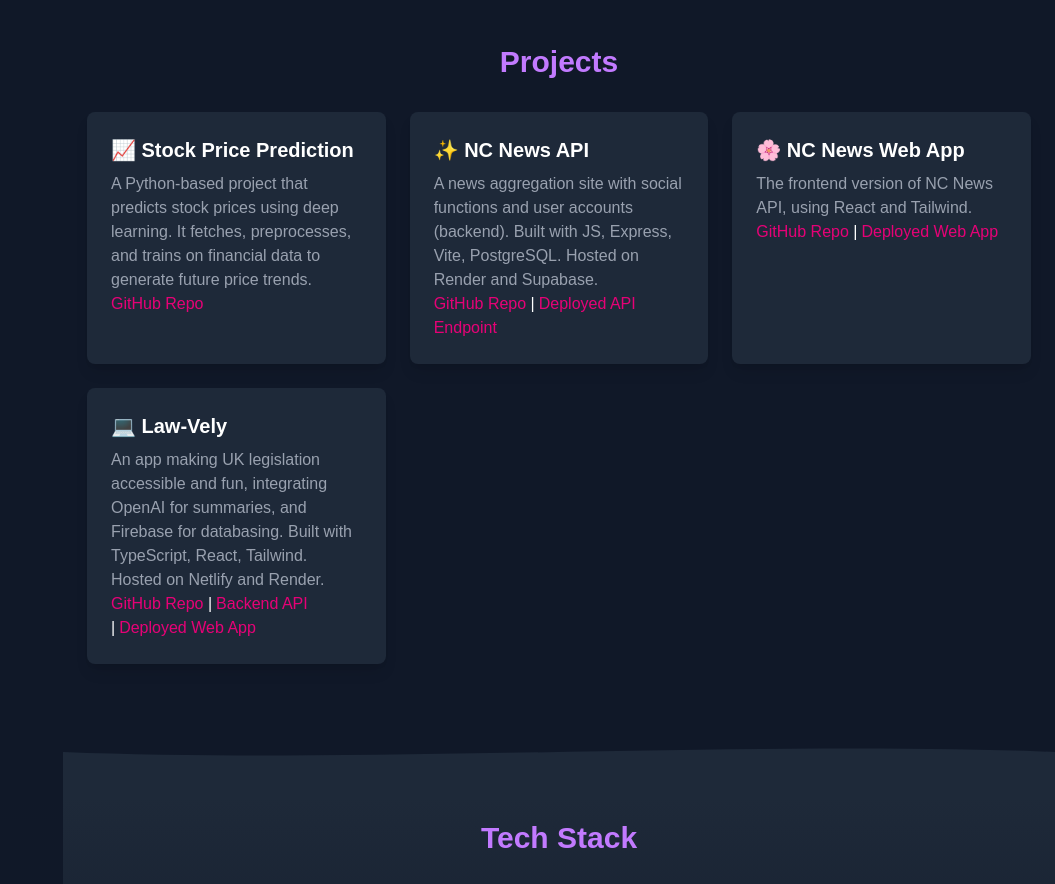
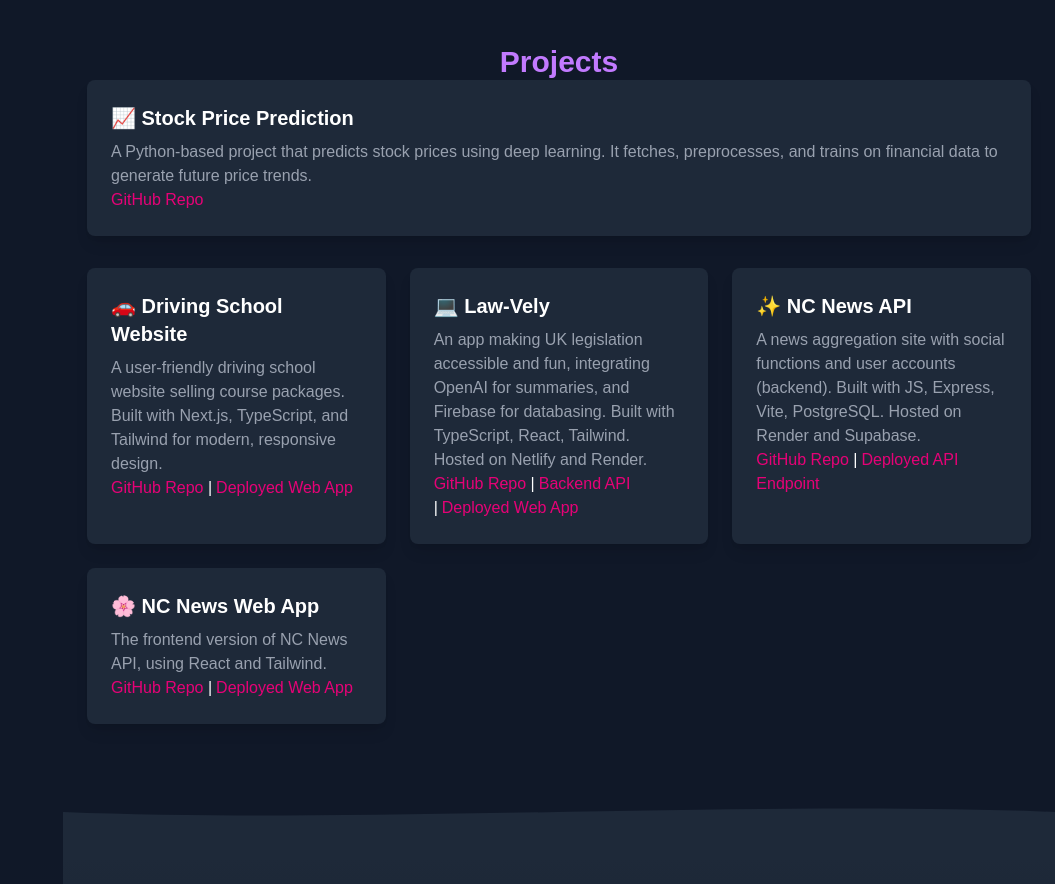
Before and after one commit to PiX3L-NoMAD/janilees-portfolio-new, a Next.js app: page / in a window 1280 px wide. Shown: the part 692-1576 px from the top of the page, without its empty margins (225-1280 px from the left). Built offline with nearby package versions, Linux system fonts and the light colour scheme.

Commit message:
adds latest project to portfolio

```diff
--- a/src/app/components/Projects.tsx
+++ b/src/app/components/Projects.tsx
@@ -4,7 +4,7 @@
       <h2 className='text-3xl font-bold text-purple-400 text-center'>
         Projects
       </h2>
-      <div className='mt-8 grid grid-cols-1 md:grid-cols-2 lg:grid-cols-3 gap-6'>
+
       <div className='p-6 bg-gray-800 rounded-lg shadow-lg'>
         <h3 className='text-xl font-bold text-white'>
           📈 Stock Price Prediction
@@ -13,8 +13,8 @@
           A Python-based project that predicts
           stock prices using deep learning. It
           fetches, preprocesses, and trains on
-            financial data to generate future
-            price trends.
+          financial data to generate future price
+          trends.
         </p>
         <a
           href='https://github.com/PiX3L-NoMAD/stock-price-prediction'
@@ -24,19 +24,20 @@
           GitHub Repo
         </a>
       </div>
+
+      <div className='mt-8 grid grid-cols-1 md:grid-cols-2 lg:grid-cols-3 gap-6'>
         <div className='p-6 bg-gray-800 rounded-lg shadow-lg'>
           <h3 className='text-xl font-bold text-white'>
-            ✨ NC News API
+            🚗 Driving School Website
           </h3>
           <p className='text-gray-400 mt-2'>
-            A news aggregation site with social
-            functions and user accounts (backend).
-            Built with JS, Express, Vite,
-            PostgreSQL. Hosted on Render and
-            Supabase.
+            A user-friendly driving school website
+            selling course packages. Built with
+            Next.js, TypeScript, and Tailwind for
+            modern, responsive design.
           </p>
           <a
-            href='https://github.com/PiX3L-NoMAD/nc_news_API'
+            href='https://github.com/PiX3L-NoMAD/driving-school-web-app'
             target='_blank'
             className='text-pink-600 hover:text-pink-800'
           >
@@ -44,37 +45,14 @@
           </a>{' '}
           |
           <a
-            href='https://janilees-northcoders-project.onrender.com/api'
-            target='_blank'
-            className='text-pink-600 hover:text-pink-800 ml-1'
-          >
-            Deployed API Endpoint
-          </a>
-        </div>
-        <div className='p-6 bg-gray-800 rounded-lg shadow-lg'>
-          <h3 className='text-xl font-bold text-white'>
-            🌸 NC News Web App
-          </h3>
-          <p className='text-gray-400 mt-2'>
-            The frontend version of NC News API,
-            using React and Tailwind.
-          </p>
-          <a
-            href='https://github.com/PiX3L-NoMAD/nc_news_react'
-            target='_blank'
-            className='text-pink-600 hover:text-pink-800'
-          >
-            GitHub Repo
-          </a>{' '}
-          |
-          <a
-            href='https://janilees-nc-news.netlify.app'
+            href='https://placeholder-link.com' // Replace with actual link later
             target='_blank'
             className='text-pink-600 hover:text-pink-800 ml-1'
           >
             Deployed Web App
           </a>
         </div>
+
         <div className='p-6 bg-gray-800 rounded-lg shadow-lg'>
           <h3 className='text-xl font-bold text-white'>
             💻 Law-Vely
@@ -111,6 +89,59 @@
             Deployed Web App
           </a>
         </div>
+
+        <div className='p-6 bg-gray-800 rounded-lg shadow-lg'>
+          <h3 className='text-xl font-bold text-white'>
+            ✨ NC News API
+          </h3>
+          <p className='text-gray-400 mt-2'>
+            A news aggregation site with social
+            functions and user accounts (backend).
+            Built with JS, Express, Vite,
+            PostgreSQL. Hosted on Render and
+            Supabase.
+          </p>
+          <a
+            href='https://github.com/PiX3L-NoMAD/nc_news_API'
+            target='_blank'
+            className='text-pink-600 hover:text-pink-800'
+          >
+            GitHub Repo
+          </a>{' '}
+          |
+          <a
+            href='https://janilees-northcoders-project.onrender.com/api'
+            target='_blank'
+            className='text-pink-600 hover:text-pink-800 ml-1'
+          >
+            Deployed API Endpoint
+          </a>
+        </div>
+
+        <div className='p-6 bg-gray-800 rounded-lg shadow-lg'>
+          <h3 className='text-xl font-bold text-white'>
+            🌸 NC News Web App
+          </h3>
+          <p className='text-gray-400 mt-2'>
+            The frontend version of NC News API,
+            using React and Tailwind.
+          </p>
+          <a
+            href='https://github.com/PiX3L-NoMAD/nc_news_react'
+            target='_blank'
+            className='text-pink-600 hover:text-pink-800'
+          >
+            GitHub Repo
+          </a>{' '}
+          |
+          <a
+            href='https://janilees-nc-news.netlify.app'
+            target='_blank'
+            className='text-pink-600 hover:text-pink-800 ml-1'
+          >
+            Deployed Web App
+          </a>
+        </div>
       </div>
     </section>
   );
```
Lines whose indentation alone changed are shown as unchanged.
